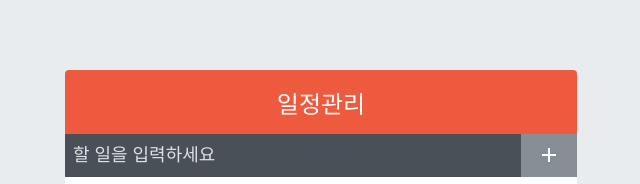
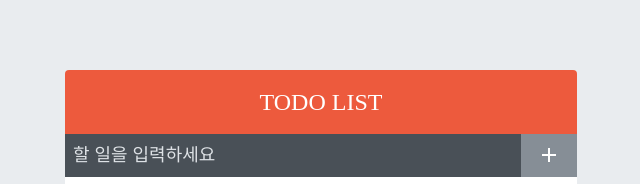
Before and after one commit to Saseungwon/React-TodoApp, a React (Create React App) app: page / in a window 1280 px wide. Shown: the part 186-370 px from the top of the page, without its empty margins (319-959 px from the left). Built offline with nearby package versions, Linux system fonts and the light colour scheme.

Commit message:
이름 변경

```diff
--- a/src/components/TodoTemplate.js
+++ b/src/components/TodoTemplate.js
@@ -3,7 +3,7 @@
 const TodoTemplate = ({ children }) => {
   return (
     <div className="TodoTemplate">
-      <div className="app-title">일정관리</div>
+      <div className="app-title">TODO LIST</div>
       <div className="content">{children}</div>
     </div>
   );
```
